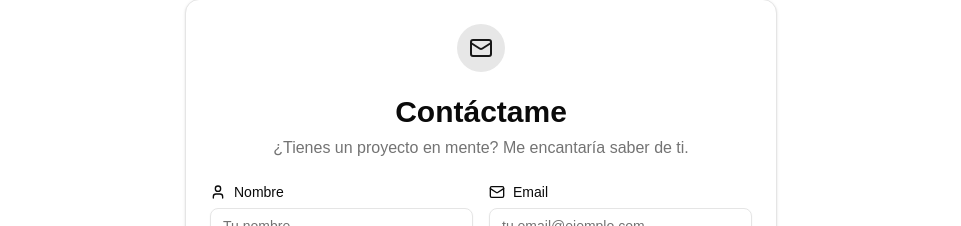
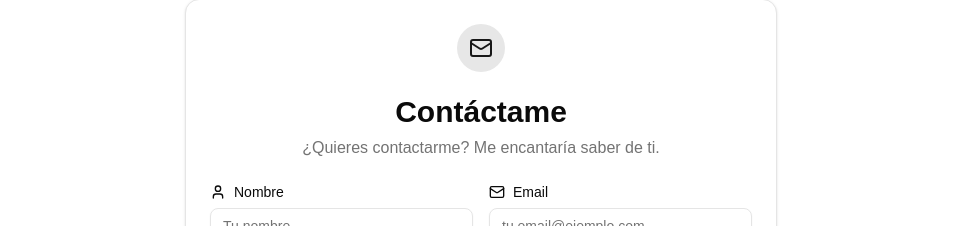
Before and after one commit to Michillas/MPortfolio, a Next.js app: page / in a window 1280 px wide. Shown: the part 2343-2569 px from the top of the page, without its empty margins (159-1120 px from the left). Built offline with nearby package versions, Linux system fonts and the light colour scheme; a web font is replaced by a local one.

Commit message:
feat: message changed

```diff
--- a/components/sections/contact.tsx
+++ b/components/sections/contact.tsx
@@ -111,7 +111,7 @@ const Contact = () => {
           </div>
           <CardTitle className="text-2xl md:text-3xl">Contáctame</CardTitle>
           <CardDescription className="text-base">
-            ¿Tienes un proyecto en mente? Me encantaría saber de ti.
+            ¿Quieres contactarme? Me encantaría saber de ti.
           </CardDescription>
         </CardHeader>
 
```
